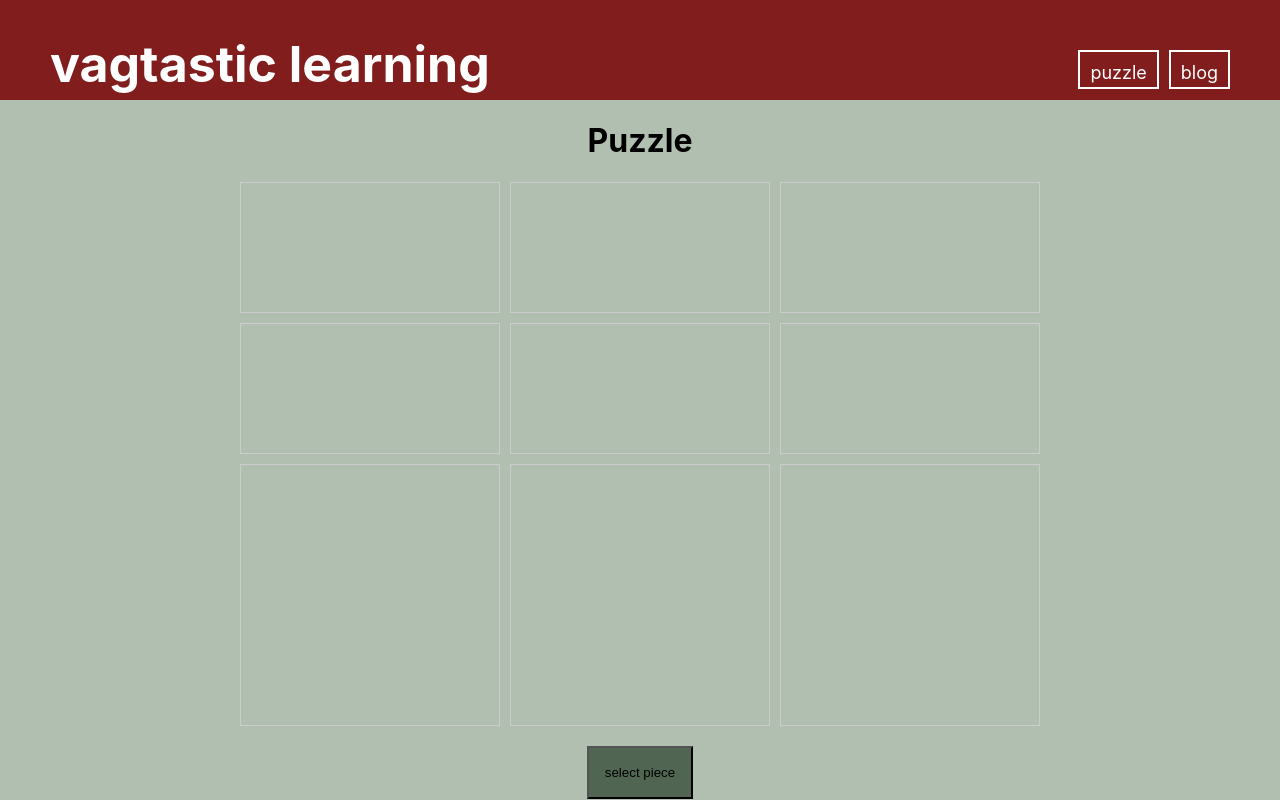
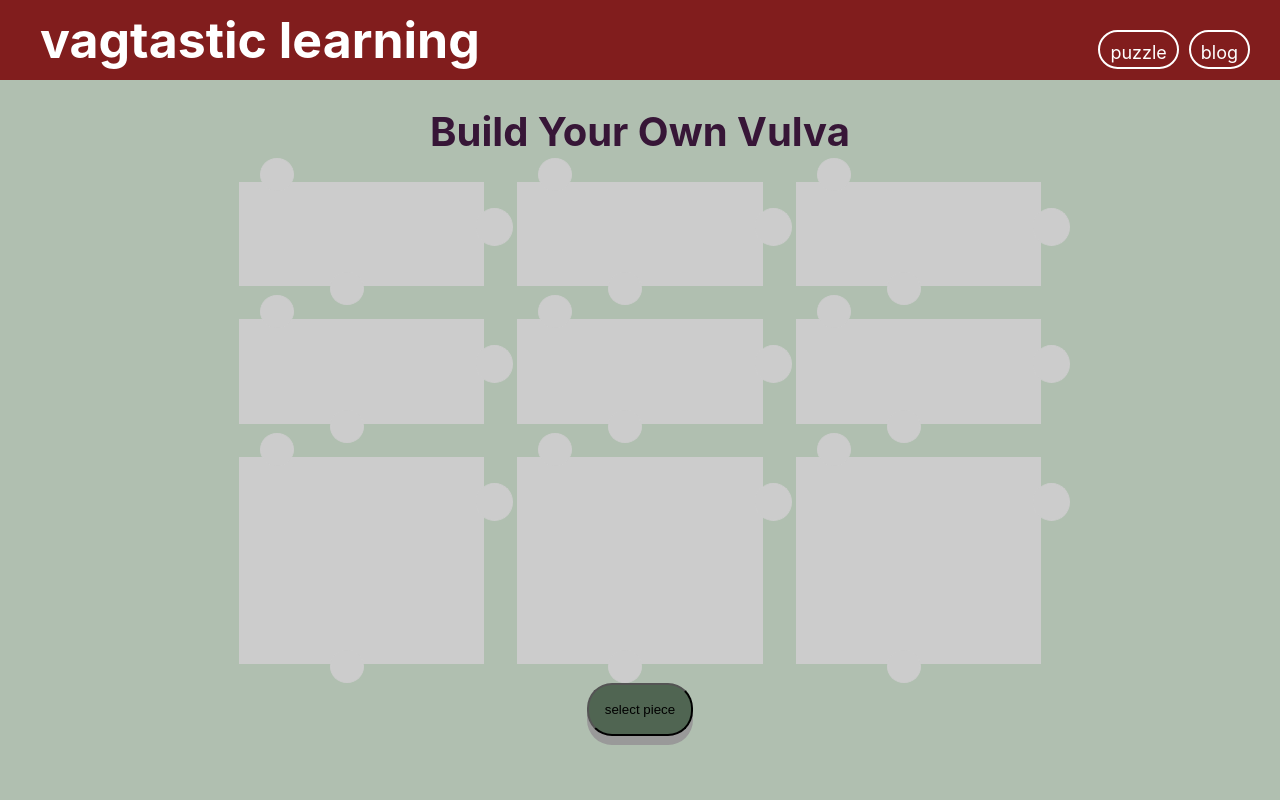
Before and after one commit to sumeetminhas/womens_health, a React (Create React App) app: page /puzzle in a window 1280 px wide. Built offline with nearby package versions, Linux system fonts and the light colour scheme.

Commit message:
adding puzzle-shaped css

```diff
--- a/src/components/DragDrop.css
+++ b/src/components/DragDrop.css
@@ -76,7 +76,7 @@
   width: 100%;
   flex-basis: 100%;
   flex-grow: 1;
-  margin-top: 100px; /* should match navbar height*/
+  margin-top: 80px; /* should match navbar height*/
   display: flex;
   flex-direction: column;
   align-items: center;
@@ -97,10 +97,10 @@
   display: grid;
   grid-template-columns: repeat(3, 1fr);
   grid-template-rows: repeat(2, 1fr) 2fr;
-  grid-gap: 10px;
+  grid-gap: 35px;
   flex: 1 1 100%;
   width: 100%;
-  max-height: 70vh;
+  max-height: 60vh;
   position: relative;
 
   *:not(.WinPopup, .WinPopup *) {
@@ -116,10 +116,69 @@
   max-width: 800px;
 }
 .grid-cell {
-  border: 1px solid #ccc;
+  display: flex;
+  position: relative;
+  /* border: 1px solid #ccc; */
   padding: 10px;
   min-width: 0;
   min-height: 0;
+  align-items: center;
+  justify-content: center;
+
+  .t, .b, .r {
+    z-index: -1;
+  }
+
+  &::before {
+    content: '';
+    position: absolute;
+    top:-1px;
+    left: -1px;
+    right: -1px;
+    bottom: -1px;
+    background-color: #ccc;
+    z-index: -1;
+  }
+}
+
+.grid-cell div {
+  background-color: #ccc;
+  border: 1px solid #ccc;
+}
+
+.grid-cell.correct div {
+  animation: popIn 3s ease;
+  background-color: rgb(80, 101, 82);
+}
+
+.grid-cell .t {
+  width: 32px;
+  height: 32px;
+  position: absolute;
+  top: -25px;
+  left: 20px;
+  border-radius: 50%;
+  border-bottom: none;
+}
+
+.grid-cell .b {
+  width: 32px;
+  height: 32px;
+  position: absolute;
+  bottom: -20px;
+  left: 90px;
+  border-radius: 50%;
+  border-top: none;
+}
+
+.grid-cell .r {
+  width: 36px;
+  height: 36px;
+  position: absolute;
+  top: 25px;
+  right: -30px;
+  border-radius: 50%;
+  border-left: none;
 }
 
 .grid-cell.correct {
@@ -147,17 +206,36 @@
 
 .img-container img {
   cursor: pointer;
-  /* max-width: 10%; */
   max-height: 100%;
 }
 
-.err-msg {
-  border: 1px solid black;
-
+div.err-msg {
+  color: white;
+  background-color: black;
+  width: 75%;
+  padding: 2px;
+  border-radius: 25px;
 }
 
 .select-btn {
   width: 8em;
   height: 4em;
   background-color: rgb(80, 101, 82);
+  border-radius: 25px;
+  box-shadow: 0 9px #999;
 }
+
+.select-btn:hover {
+  background-color: rgb(56, 84, 59);
+}
+
+.select-btn:active {
+  background-color: rgb(56, 84, 59);
+  box-shadow: 0 5px #666;
+  transform: translateY(4px);
+}
+
+.puzzle-name {
+  color: rgb(55, 22, 55);
+  font-size: 40px;
+}
--- a/src/components/DragDrop.js
+++ b/src/components/DragDrop.js
@@ -12,6 +12,9 @@ import vagina from "./anatomy_pictures/vagina.png";
 
 function GridCell({onClick, children, correct}) {
   return <div className={`grid-cell${(correct && ' correct') || ''}`} onClick={onClick}>
+    <div className="t"></div>
+    <div className="b"></div>
+    <div className="r"></div>
       {children}
     </div>
 }
@@ -20,7 +23,7 @@ const photos = [
   {
     id: 0,
     src: ft_left,
-    correct: false
+    correct: false,
   },
   {
     id: 4,
@@ -100,7 +103,7 @@ export const DragDrop = () => {
 
     return (
     <div className="grid">
-      <h1>Puzzle</h1>
+      <h1 className="puzzle-name">Build Your Own Vulva</h1>
       {/* <div className="wrapper"> */}
       <div className={`grid-image ${win? "grid-image--won" : ""}`}>
         {win && <PuzzleWon />}
@@ -109,7 +112,7 @@ export const DragDrop = () => {
             {item && item.correct ? (
             <img src={item.src} alt={`Image ${index}`}/>
             ) : (
-              wrongMove && wrongIndex === index && <div className="err-msg"> you messed up</div>
+              wrongMove && wrongIndex === index && <div className="err-msg"> wrong spot bud</div>
             )}
           </GridCell>
         ))}
--- a/src/components/Navbar.css
+++ b/src/components/Navbar.css
@@ -4,21 +4,22 @@
   top: 0;
   left: 0;
   width: 100%;
-  height: 100px;
+  height: 80px;
   justify-content: space-between;
   position: absolute;
 
   h1 {
     color: white;
     font-size: 50px;
-    margin-left: 50px;
+    margin-left: 40px;
+    margin-top: 10px;
   }
 
   .links {
     display: flex;
     flex-direction: row;
     gap: 10px;
-    padding: 50px;
+    padding: 30px;
 
     a {
       color: var(--ButtonText);
@@ -26,10 +27,15 @@
       font-size: large;
       border: var(--ButtonBorder);
       padding: 10px;
+      margin-bottom: 5px;
       background-color: var(--Button);
       height: 15px;
+      border-radius: 20px;
     }
 
+    a:hover {
+      background-color: rgb(139, 61, 61);
+    }
   }
 
   &.homepage {
--- a/src/components/PuzzleWon.css
+++ b/src/components/PuzzleWon.css
@@ -2,6 +2,7 @@
   width:  500px;
   height: 500px;
   border: solid 2px red;
+  border-radius: 8px;
   position: absolute;
   z-index: 100;
   grid-column: 1 / span 3;
```
